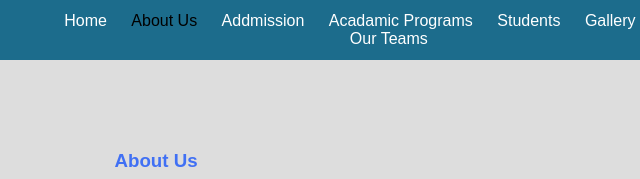
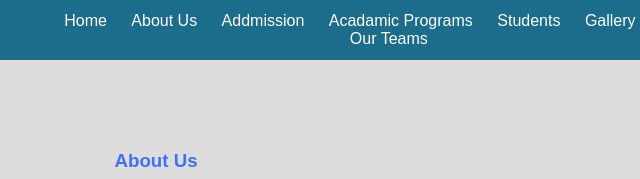
Before and after one commit to gitachyGDS/About-us.s, a plain HTML site: page index.html in a window 1280 px wide. Shown: the top 179 px of the page, 505-1145 px from the left. Drawn offline with Linux system fonts and the light colour scheme; a web font is replaced by a local one.

Commit message:
Update index.html

```diff
--- a/index.html
+++ b/index.html
@@ -11,7 +11,7 @@
 
         <ul class="list">
             <li><a href="https://tankadai.github.io/home.s/" >Home</a></li>
-              <li><a href="https://gitachygds.github.io/aboutus.s/" class="active">About Us</a></li>
+             <li><a href="https://gitachygds.github.io/aboutus.s/">About Us</a></li>
               <li><a href="https://tankadai.github.io/addmission.s/" >Addmission</a></li>
               <li><a href="https://gitachygds.github.io/programs.s/" >Acadamic Programs</a></li>
               <li><a href="a">Students</a></li>
```
